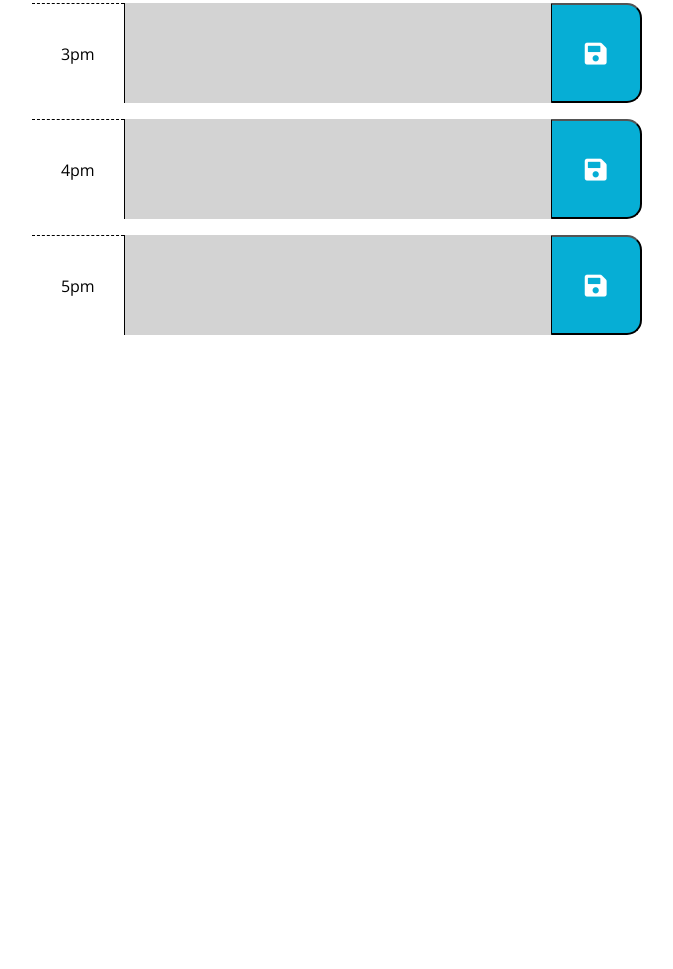
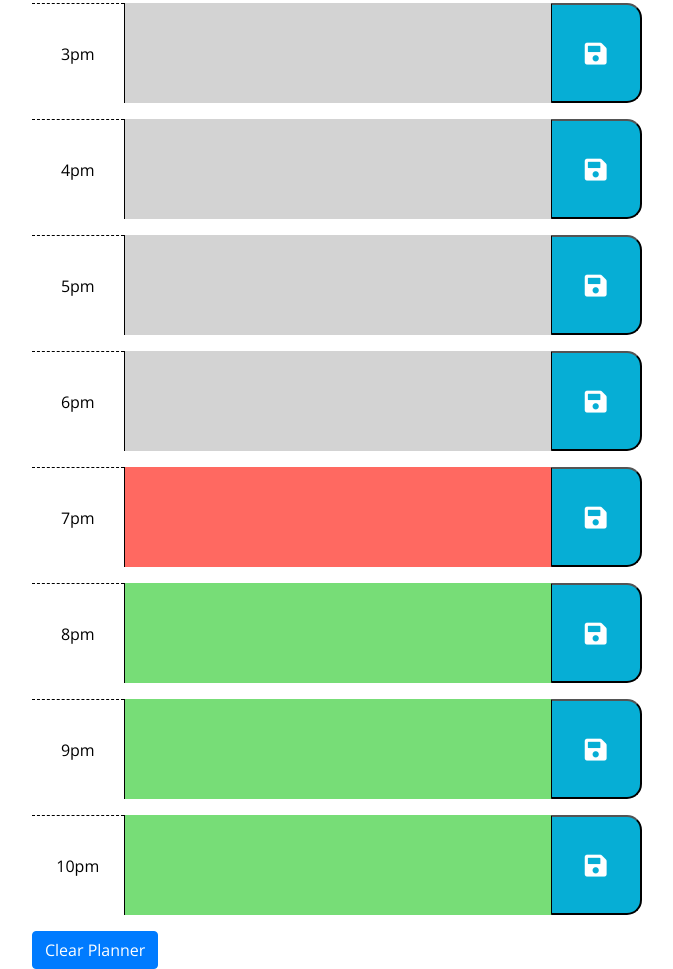
Before and after one commit to koltondecker/Day-Planner, a plain HTML site: page index.html in a window 1280 px wide. Shown: the part 1181-2150 px from the top of the page, without its empty margins (303-976 px from the left). Before the commit the page ends 1532 px from the top, so only its background shows below. Drawn offline with nearby package versions, Linux system fonts and the light colour scheme.

Commit message:
Added function to automatically update text area colors whenever the hour rolls over without having to reload page. Also added time slots through 10pm.

```diff
--- a/Javascript/script.js
+++ b/Javascript/script.js
@@ -1,9 +1,10 @@
 //Initial Javascript File
 $(document).ready(function() {
 
-const currentDate = moment().format("dddd, MMMM Do, YYYY");
-const currentHour = moment().format("H");
-// const currentHour = 9;
+    var currentDate = moment().format("dddd, MMMM Do, YYYY");
+    var initialHour = moment().format("H");
+    var curHourCheck = initialHour;
+
     var textAreaArray = [];
     var textAreaObj = {
         name: "",
@@ -11,6 +12,7 @@ var textAreaObj = {
     };
 
     populateTextAreas();
+    updateTextBoxColors(initialHour);
 
     $("#currentDay").text(currentDate);
 
@@ -18,28 +20,49 @@ $("#currentDay").text(currentDate);
     updateTime();
     function updateTime() {
         const currentTime = moment().format("h:mm:ss a");
+        var currentHour = moment().format("H");
+
         $("#currentTime").text(currentTime);
+
+        if (currentHour > curHourCheck) {
+            changeHour();
+            curHourCheck = currentHour;
+        }
         setTimeout(updateTime, 1000);
     }
 
-
+    function updateTextBoxColors(hour) {
         for (i = 0; i < $(".text-box").length; i++) {
             const currentTextBox = $(".text-box")[i];
 
-    if (parseInt(currentTextBox.dataset.value) < parseInt(currentHour)) {
+            if (parseInt(currentTextBox.dataset.value) < parseInt(hour)) {
                 currentTextBox.classList.add("past");
                 currentTextBox.setAttribute("disabled", "");
             }
-    else if ((parseInt(currentTextBox.dataset.value)) === parseInt(currentHour)) {
+            else if ((parseInt(currentTextBox.dataset.value)) === parseInt(hour)) {
                 currentTextBox.classList.add("present");
             }
             else {
                 currentTextBox.classList.add("future");
             }
         }
+    }
+
+    function changeHour() {
+        for (i = 0; i < $(".text-box").length; i++) {
+            if ($(".text-box")[i].classList.contains("present")) {
+                $(".text-box")[i].classList.remove("present");
+                $(".text-box")[i].classList.add("past");
+                $(".text-box")[i].setAttribute("disabled", "");
+                $(".text-box")[i+1].classList.remove("future");
+                $(".text-box")[i+1].classList.add("present");
+                return;
+            }
+        }
+    }
 
     function populateTextAreas() {
-    const textAreaLocalStorage = JSON.parse(localStorage.getItem("textAreaArray"));
+        var textAreaLocalStorage = JSON.parse(localStorage.getItem("textAreaArray"));
         if (textAreaLocalStorage !== null) {
             textAreaArray = textAreaLocalStorage;
 
@@ -72,29 +95,17 @@ function populateTextAreas() {
     $(".saveBtn").on("click", function(e) {
         e.preventDefault();
 
-    const textAreaInfo = this.previousElementSibling.value;
+        var textAreaInfo = this.previousElementSibling.value;
         textAreaObj.name = this.previousElementSibling.id;
         textAreaObj.text = textAreaInfo;
 
         populateTextAreas();
     });
 
-
-
-
-
-
-
-
-
-
-
-
-
-
-
-
-
-
+    $("#clear-button").on("click", function() {
+        localStorage.removeItem("textAreaArray");
+        $(".text-box").value = "";
+        location.reload();
+    });
 
 });
--- a/index.html
+++ b/index.html
@@ -90,6 +90,37 @@
         <button class="saveBtn"><i class="fas fa-save"></i></button>
       </form>
       <br>
+      <form>
+        <label for="six-pm" class="hour">6pm</label>
+        <textarea id="six-pm" class="text-box pm" name="six-pm" data-value="18"></textarea>
+        <button class="saveBtn"><i class="fas fa-save"></i></button>
+      </form>
+      <br>
+      <form>
+        <label for="seven-pm" class="hour">7pm</label>
+        <textarea id="seven-pm" class="text-box pm" name="seven-pm" data-value="19"></textarea>
+        <button class="saveBtn"><i class="fas fa-save"></i></button>
+      </form>
+      <br>
+      <form>
+        <label for="eight-pm" class="hour">8pm</label>
+        <textarea id="eight-pm" class="text-box pm" name="eight-pm" data-value="20"></textarea>
+        <button class="saveBtn"><i class="fas fa-save"></i></button>
+      </form>
+      <br>
+      <form>
+        <label for="nine-pm" class="hour">9pm</label>
+        <textarea id="nine-pm" class="text-box pm" name="nine-pm" data-value="21"></textarea>
+        <button class="saveBtn"><i class="fas fa-save"></i></button>
+      </form>
+      <br>
+      <form>
+        <label for="ten-pm" class="hour">10pm</label>
+        <textarea id="ten-pm" class="text-box pm" name="ten-pm" data-value="22"></textarea>
+        <button class="saveBtn"><i class="fas fa-save"></i></button>
+      </form>
+      <br>
+      <button type="button" id="clear-button" class="btn btn-primary">Clear Planner</button>
     </div>
 
     <script src="https://cdnjs.cloudflare.com/ajax/libs/jquery/3.2.1/jquery.min.js"></script>
```
Also changed, not shown: Styles/style.css (line endings or trailing spaces). Lines whose indentation alone changed are shown as unchanged.
